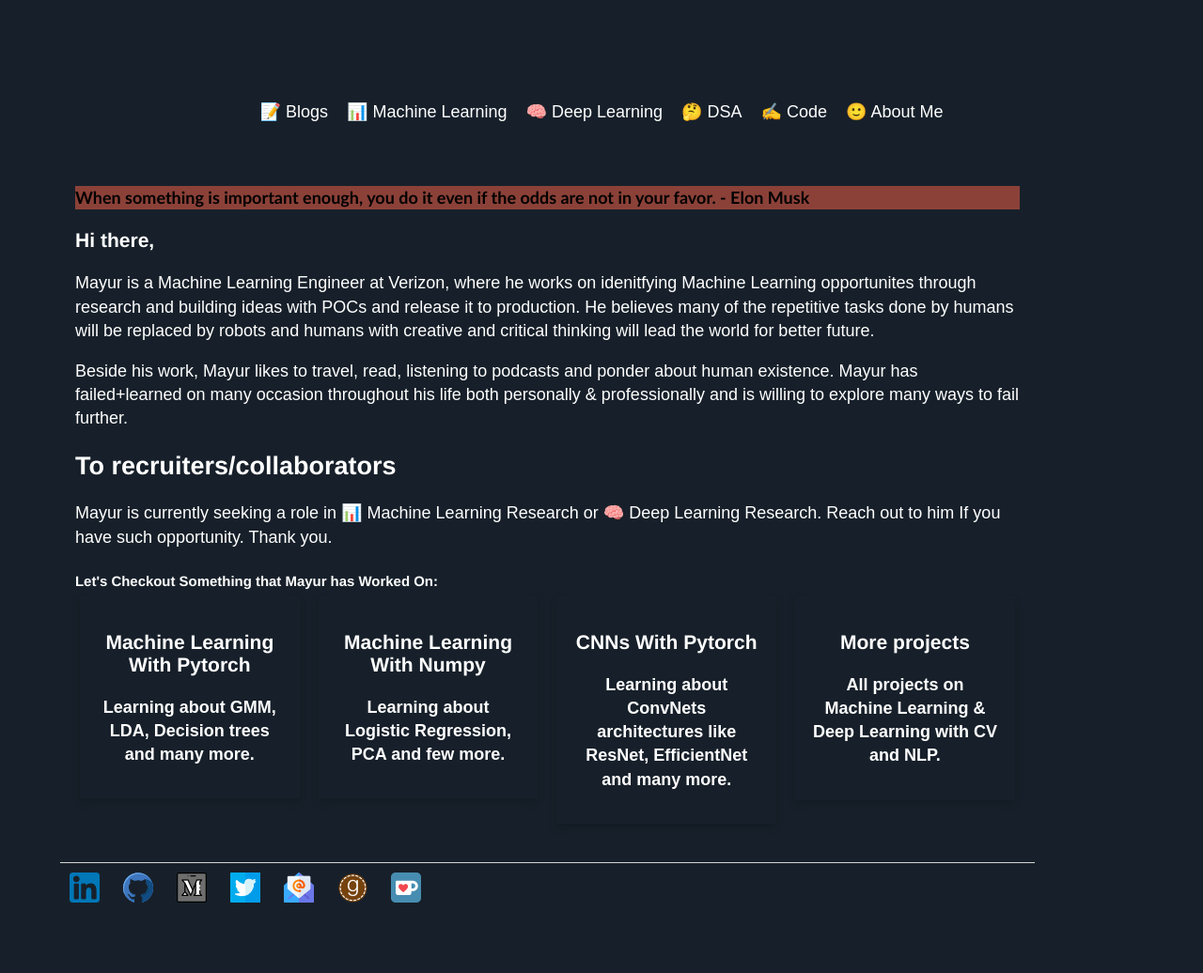
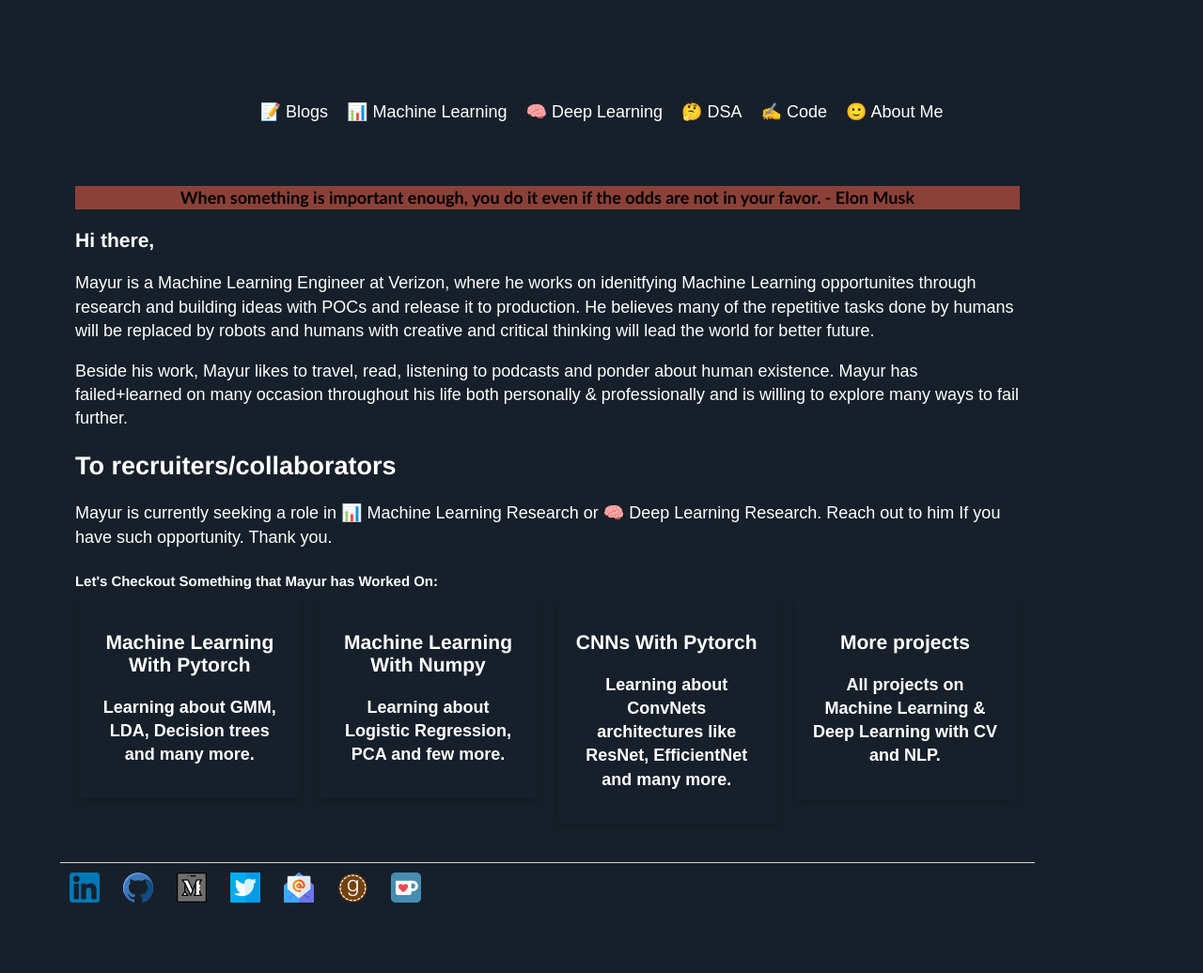
Before and after one commit to Mayurji/mayurji.github.io, a Jekyll site: the page built from about/index.html, in a window 1280 px wide. Shown: the whole page at 94% size. Built offline with Jekyll 4.4.1, drawn with Linux system fonts in a browser that asks for light colours; nearby versions of some CDN libraries.

Commit message:
Update index.html

```diff
--- a/about/index.html
+++ b/about/index.html
@@ -21,7 +21,7 @@ title: Math + Computing = AI
 </div>
 -->
 <div>
-	<p style="background-color:hsla(9, 100%, 64%, 0.5);font-family:optima;color:black"><strong>
+	<p style="background-color:hsla(9, 100%, 64%, 0.5);font-family:optima;color:black;text-align:center"><strong>
 	When something is important enough, you do it even if the odds are not in your favor.
 	 - Elon Musk</strong>
 	</p>
```
